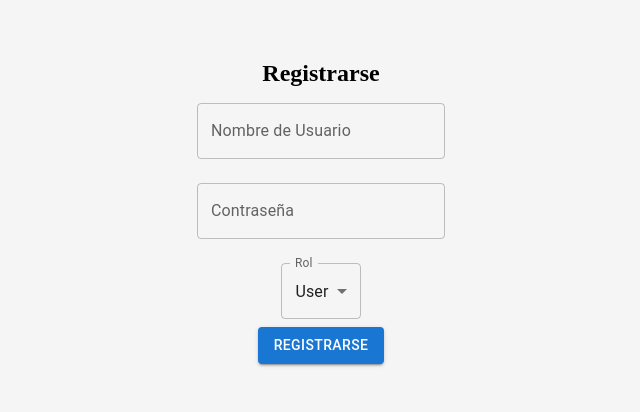
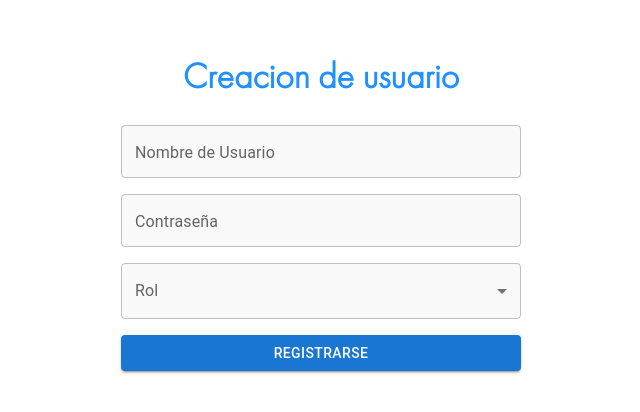
Before and after one commit to rodrigoBruno1986/elgar-challenge, a React (Create React App) app: page /register in a window 1280 px wide. Shown: the part 188-600 px from the top of the page, without its empty margins (319-959 px from the left). Built offline with nearby package versions, Linux system fonts and the light colour scheme.

Commit message:
Implemented design and validation for RegisterPage

```diff
--- a/src/hooks/useFormValidation.ts
+++ b/src/hooks/useFormValidation.ts
@@ -4,6 +4,7 @@ import { AnyObjectSchema, ValidationError } from 'yup';
 const useFormValidation = (initialValues: any, schema: AnyObjectSchema) => {
   const [values, setValues] = useState(initialValues);
   const [errors, setErrors] = useState<any>({});
+  const [isSubmitting, setIsSubmitting] = useState(false);
 
   const handleChange = async (event: any) => {
     const { name, value } = event.target;
@@ -12,10 +13,12 @@ const useFormValidation = (initialValues: any, schema: AnyObjectSchema) => {
       [name]: value,
     });
 
+    if (name === 'password') {
       try {
         await schema.validateAt(name, { ...values, [name]: value });
         setErrors((prevErrors: any) => ({ ...prevErrors, [name]: '' }));
       } catch (error: any) {
+        // Usamos 'any' aquí
         if (error instanceof ValidationError) {
           setErrors((prevErrors: any) => ({
             ...prevErrors,
@@ -23,19 +26,40 @@ const useFormValidation = (initialValues: any, schema: AnyObjectSchema) => {
           }));
         }
       }
+    }
+
+    if (isSubmitting && name !== 'password') {
+      try {
+        await schema.validateAt(name, { ...values, [name]: value });
+        setErrors((prevErrors: any) => ({ ...prevErrors, [name]: '' }));
+      } catch (error: any) {
+        // Usamos 'any' aquí
+        if (error instanceof ValidationError) {
+          setErrors((prevErrors: any) => ({
+            ...prevErrors,
+            [name]: error.message,
+          }));
+        }
+      }
+    }
   };
 
   const handleSubmit = (onSubmit: () => void) => async (event: any) => {
     event.preventDefault();
+    setIsSubmitting(true);
+
     try {
       await schema.validate(values, { abortEarly: false });
       setErrors({});
       onSubmit();
-    } catch (validationErrors) {
+    } catch (validationErrors: any) {
       if (validationErrors instanceof ValidationError) {
         const formattedErrors: any = {};
-        validationErrors.inner.forEach((error: any) => {
+        validationErrors.inner.forEach((error: ValidationError) => {
+          if (error.path) {
+            // Aseguramos que error.path no sea undefined
             formattedErrors[error.path] = error.message;
+          }
         });
         setErrors(formattedErrors);
       }
--- a/src/pages/RegisterPage.tsx
+++ b/src/pages/RegisterPage.tsx
@@ -1,72 +1,122 @@
-import React, { useState } from 'react';
+import React from 'react';
+import { TextField, Button, Box, MenuItem } from '@mui/material';
 import { useNavigate } from 'react-router-dom';
-import { TextField, Button, Box, MenuItem } from '@mui/material';
+import useToast from '../hooks/useToast';
+import useFormValidation from '../hooks/useFormValidation';
+import registerSchema from '../validation/registerSchema';
+import styles from './styles/RegisterPage.module.css';
+
+const initialValues = {
+  username: '',
+  password: '',
+  role: '',
+};
 
 const RegisterPage = () => {
-  const [username, setUsername] = useState('');
-  const [password, setPassword] = useState('');
-  const [role, setRole] = useState<'admin' | 'user'>('user');
   const navigate = useNavigate();
+  const { values, errors, handleChange, handleSubmit } = useFormValidation(
+    initialValues,
+    registerSchema
+  );
+  const { showSuccess, showError } = useToast();
 
-  const handleRegister = () => {
-    if (!username || !password) {
-      alert('Por favor ingresa un nombre de usuario y contraseña');
+  const onSubmit = async () => {
+    try {
+      const storedUsers = sessionStorage.getItem('users');
+      const users = storedUsers ? JSON.parse(storedUsers) : {};
+
+      if (users[values.username]) {
+        showError('El nombre de usuario ya está registrado. Elige otro.');
         return;
       }
 
-    const storedUsers = sessionStorage.getItem('users');
-    const users = storedUsers ? JSON.parse(storedUsers) : {};
-
-    if (users[username]) {
-      alert('El nombre de usuario ya está registrado. Elige otro.');
-      return;
-    }
-
-    const newUser = { username, password, role };
-    users[username] = newUser;
+      const newUser = {
+        username: values.username,
+        password: values.password,
+        role: values.role,
+      };
+      users[values.username] = newUser;
       sessionStorage.setItem('users', JSON.stringify(users));
 
+      showSuccess('Usuario registrado exitosamente');
       navigate('/login');
+    } catch (error) {
+      showError('Hubo un error al registrarse. Intenta de nuevo.');
+    }
   };
 
   return (
+    <Box className={styles.container}>
+      <Box className={styles.formSection}>
+        <h1 className={styles.title}>Creacion de usuario</h1>
         <Box
-      display='flex'
-      flexDirection='column'
-      alignItems='center'
-      justifyContent='center'
-      height='100vh'
+          className={styles.form}
+          component='form'
+          onSubmit={handleSubmit(onSubmit)}
         >
-      <h2>Registrarse</h2>
           <TextField
+            className={styles.inputField}
+            name='username'
             label='Nombre de Usuario'
             variant='outlined'
-        value={username}
-        onChange={(e) => setUsername(e.target.value)}
-        margin='normal'
+            fullWidth
+            value={values.username}
+            onChange={handleChange}
+            error={!!errors.username}
+            helperText={errors.username}
+            sx={{
+              backgroundColor: '#f9f9f9',
+              marginTop: '1rem',
+            }}
           />
           <TextField
+            className={styles.inputField}
+            name='password'
             label='Contraseña'
+            type='password'
             variant='outlined'
-        type='password'
-        value={password}
-        onChange={(e) => setPassword(e.target.value)}
-        margin='normal'
+            fullWidth
+            value={values.password}
+            onChange={handleChange}
+            error={!!errors.password}
+            helperText={errors.password}
+            sx={{
+              backgroundColor: '#f9f9f9',
+              marginTop: '1rem',
+            }}
           />
           <TextField
+            className={styles.inputField}
+            name='role'
+            label='Rol'
             select
-        label='Rol'
             variant='outlined'
-        value={role}
-        onChange={(e) => setRole(e.target.value as 'admin' | 'user')}
-        margin='normal'
+            fullWidth
+            value={values.role}
+            onChange={handleChange}
+            error={!!errors.role}
+            helperText={errors.role}
+            sx={{
+              backgroundColor: '#f9f9f9',
+              marginTop: '1rem',
+            }}
           >
+            <MenuItem value='' disabled>
+              <em>Rol</em>
+            </MenuItem>
             <MenuItem value='admin'>Admin</MenuItem>
             <MenuItem value='user'>User</MenuItem>
           </TextField>
-      <Button variant='contained' color='primary' onClick={handleRegister}>
+          <Button
+            variant='contained'
+            className={styles.registerButton}
+            type='submit'
+            sx={{ marginTop: '1rem' }}
+          >
             Registrarse
           </Button>
+        </Box>
+      </Box>
     </Box>
   );
 };
--- a/src/pages/styles/RegisterPage.module.css
+++ b/src/pages/styles/RegisterPage.module.css
@@ -1,12 +1,11 @@
 .container {
   display: flex;
-    justify-content: center;
-    align-items: center;
   min-height: 100vh;
   background-color: #f4f4f4;
 }
 
 .formSection {
+  flex: 1;
   display: flex;
   flex-direction: column;
   align-items: center;
@@ -20,13 +19,15 @@
   font-size: 36px;
   font-weight: bold;
   color: #1e90ff;
-    margin-bottom: 20px;
+  margin-bottom: 10px;
+  text-align: center;
   font-family: 'Futura PT Light';
 }
 
 .form {
   width: 100%;
   max-width: 400px;
+  font-family: 'Futura PT Light';
 }
 
 .inputField {
@@ -34,10 +35,30 @@
   margin-top: 1rem;
 }
 
+.inputField input {
+  padding: 15px;
+  font-size: 16px;
+}
+
 .registerButton {
   background-color: #32cd32;
   color: white;
+  font-size: 16px;
+  font-weight: bold;
   width: 100%;
   padding: 12px;
-    font-family: 'Futura PT Light';
+  transition: background-color 0.3s ease;
+  margin-top: 1rem;
 }
+
+.registerButton:hover {
+  background-color: #2e8b57;
+}
+
+.backToLoginButton {
+  margin-top: 15px;
+  color: #1e90ff;
+  font-size: 12px;
+  text-align: center;
+  width: 100%;
+}
--- a/src/validation/registerSchema.ts
+++ b/src/validation/registerSchema.ts
@@ -1,6 +1,6 @@
 import * as Yup from 'yup';
 
-export const registerSchema = Yup.object().shape({
+const registerSchema = Yup.object().shape({
   username: Yup.string().required('El nombre de usuario es obligatorio'),
   password: Yup.string()
     .min(4, 'La contraseña debe tener al menos 4 caracteres')
@@ -9,3 +9,5 @@ export const registerSchema = Yup.object().shape({
     .oneOf(['admin', 'user'], 'El rol debe ser "admin" o "user"')
     .required('El rol es obligatorio'),
 });
+
+export default registerSchema;
```
Lines whose indentation alone changed are shown as unchanged.
